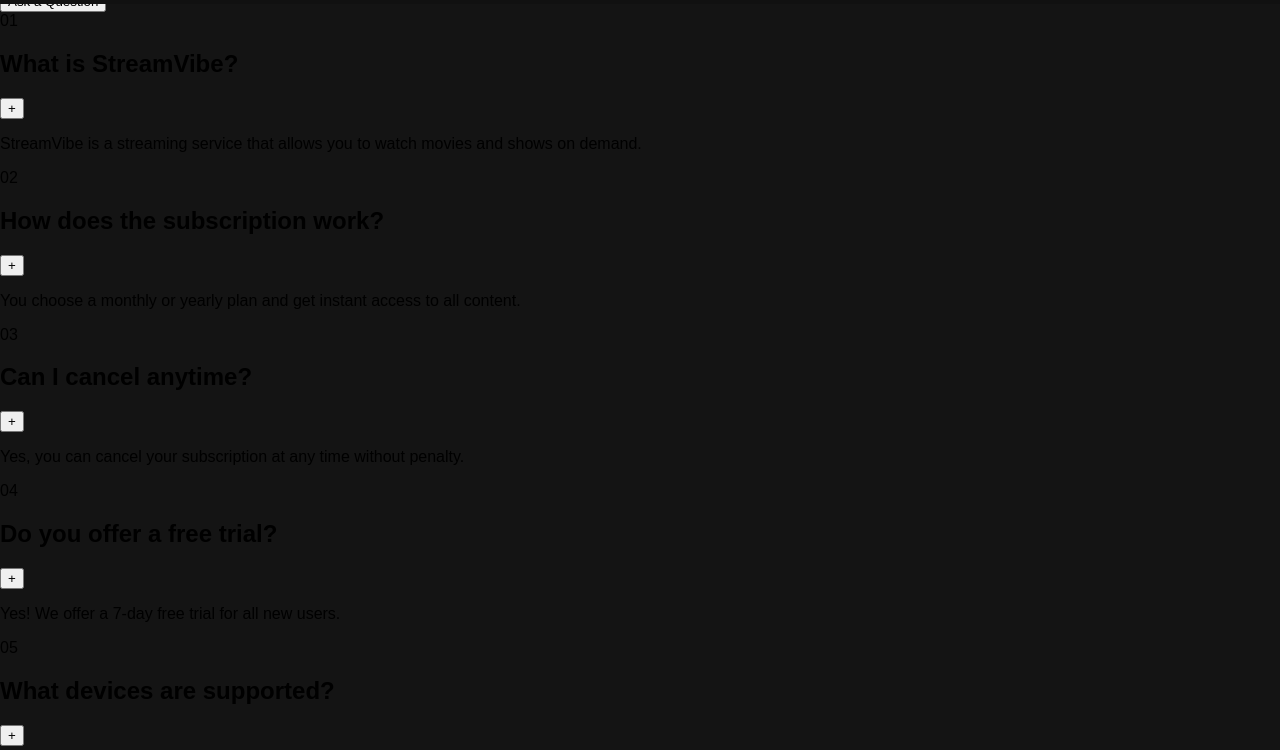
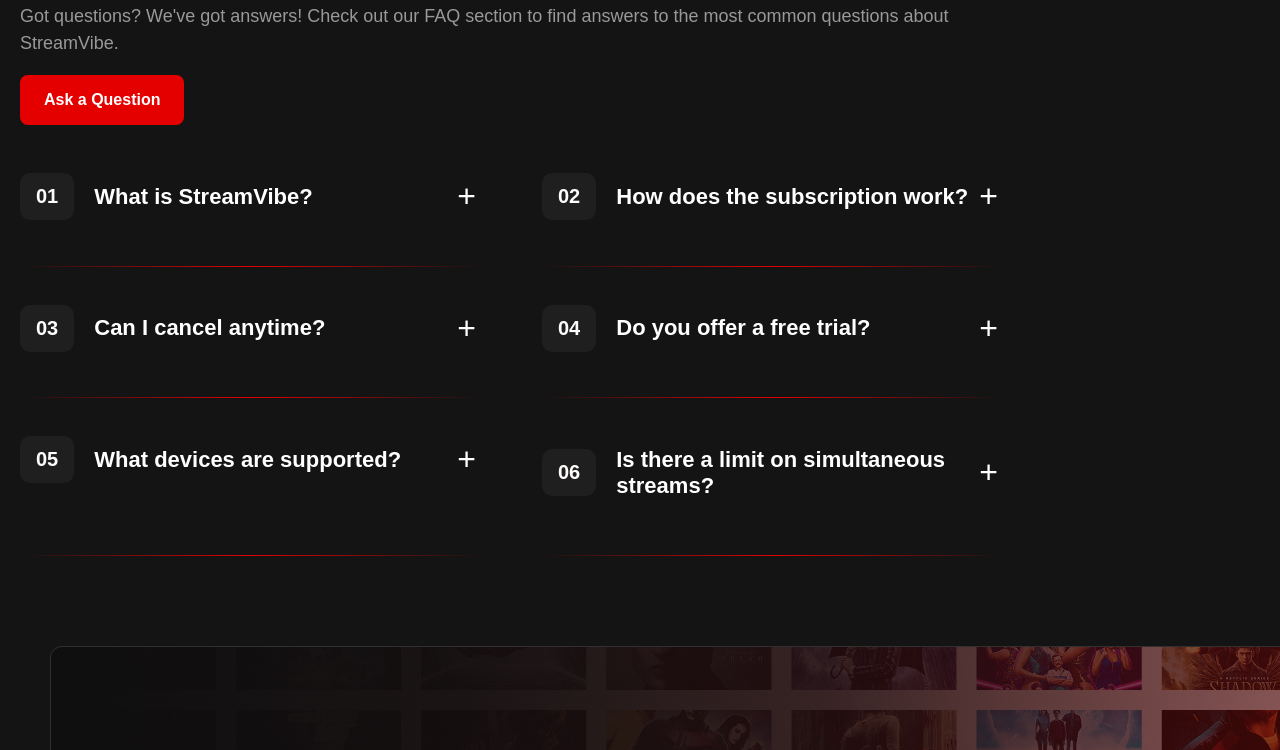
Before and after one commit to SeifMohmmed/StreamVibe-Platform, a plain HTML site: page Home/index.html in a window 1280 px wide. Shown: the part 123-873 px from the top of the page. Drawn offline with Linux system fonts and the light colour scheme.

Commit message:
Update style.css add the FAQ style

```diff
--- a/Home/CSS/style.css
+++ b/Home/CSS/style.css
@@ -61,6 +61,120 @@ body {
 .icon-btn:hover {
   color: red;
 }
+
+/*================ --FAQ section start-- =====================*/
+.FAQ-Contener {
+      width: 80%;
+      padding: 20px;
+      color: #ffffff;
+      display: flex;
+      flex-direction: column;
+      justify-content: center;
+    }
+
+    .head {
+      display: flex;
+      margin: 20px 0;
+      justify-content: space-between;
+      align-items: center;
+      flex-wrap: wrap;
+
+    }
+
+    .FAQ-Title h1 {
+      font-size: 38px;
+      margin-bottom: 10px;
+    }
+
+    .FAQ-Title p {
+      color: #999999;
+      max-width: 1,320px;
+      font-size: 18px;
+      line-height: 1.5;
+
+    }
+
+    .TBtn .Qbtn {
+      background-color: #E50000;
+      color: #ffffff;
+      border: none;
+      padding: 16px 24px;
+      border-radius: 8px;
+      cursor: pointer;
+      font-size: 16px;
+      font-weight: 600;
+    }
+
+    .FAQ-Content {
+      padding: 20px 0;
+      display: grid;
+      grid-template-columns: repeat(2, 1fr);
+      gap: 30px 60px;
+    }
+
+    .FAQ-Item {
+      border-bottom: 1px solid transparent;
+      border-image: linear-gradient(to right, transparent, #E50000, transparent);
+      border-image-slice: 1;
+
+      padding-bottom: 10px;
+    }
+
+    .FAQ-Item .row {
+      display: flex;
+      justify-content: space-between;
+      align-items: center;
+    }
+
+    .FAQ-Item .text {
+      display: flex;
+      align-items: center;
+      gap: 20px;
+    }
+
+    .FAQ-Item .num {
+      font-size: 20px;
+      font-weight: bold;
+      color: #fffcfc;
+      background-color: #1F1F1F;
+      padding: 12px 16px;
+      border-radius: 10px;
+    }
+
+    .FAQ-Item .q {
+      font-size: 22px;
+    }
+
+    .FAQ-Item .btn {
+      background-color: transparent;
+      color: #ffffff;
+      border: none;
+      font-size: 32px;
+      cursor: pointer;
+      transition: transform 0.3s ease;
+    }
+
+    .FAQ-Item .a {
+      max-height: 0;
+      overflow: hidden;
+      transition: max-height 0.5s ease, opacity 0.5s ease;
+      opacity: 0;
+      color: #ccc;
+      font-size: 18px;
+      margin-top: 10px;
+      width: 80%;
+      position: relative;
+      text-wrap: balance;
+      left: 13%;
+    }
+
+    .FAQ-Item.active .a {
+      max-height: 200px;
+      opacity: 1;
+    }
+
+
+/*================ --FAQ section End- =====================*/
 
 /*================ --Footer-- =====================*/
 .Container {
```
